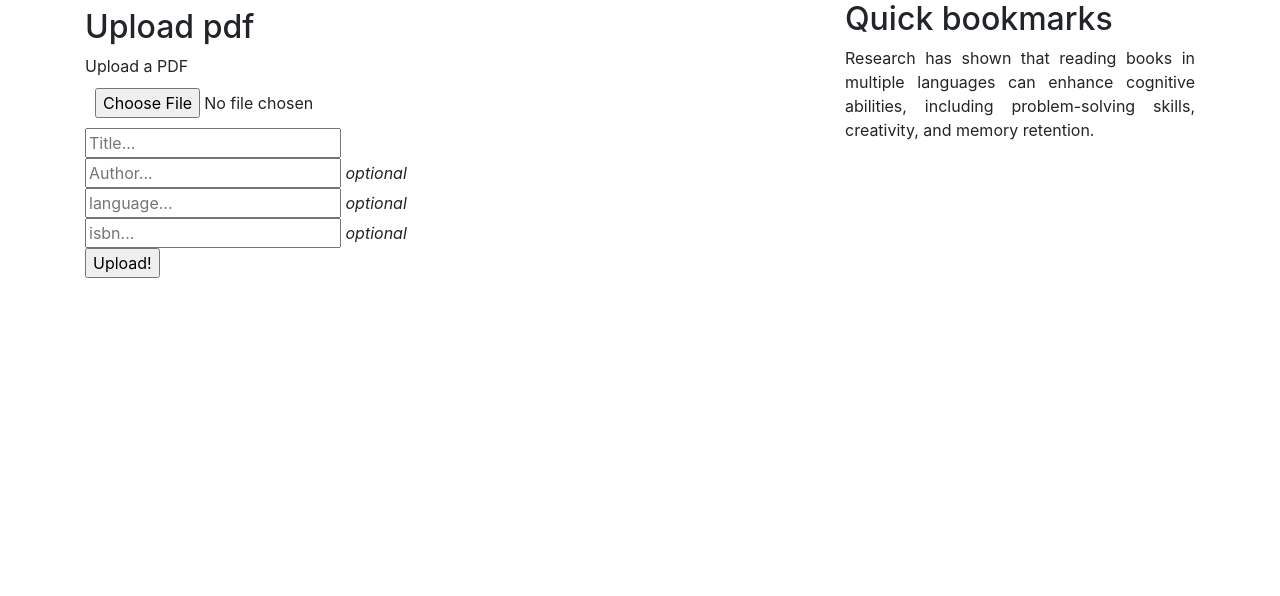
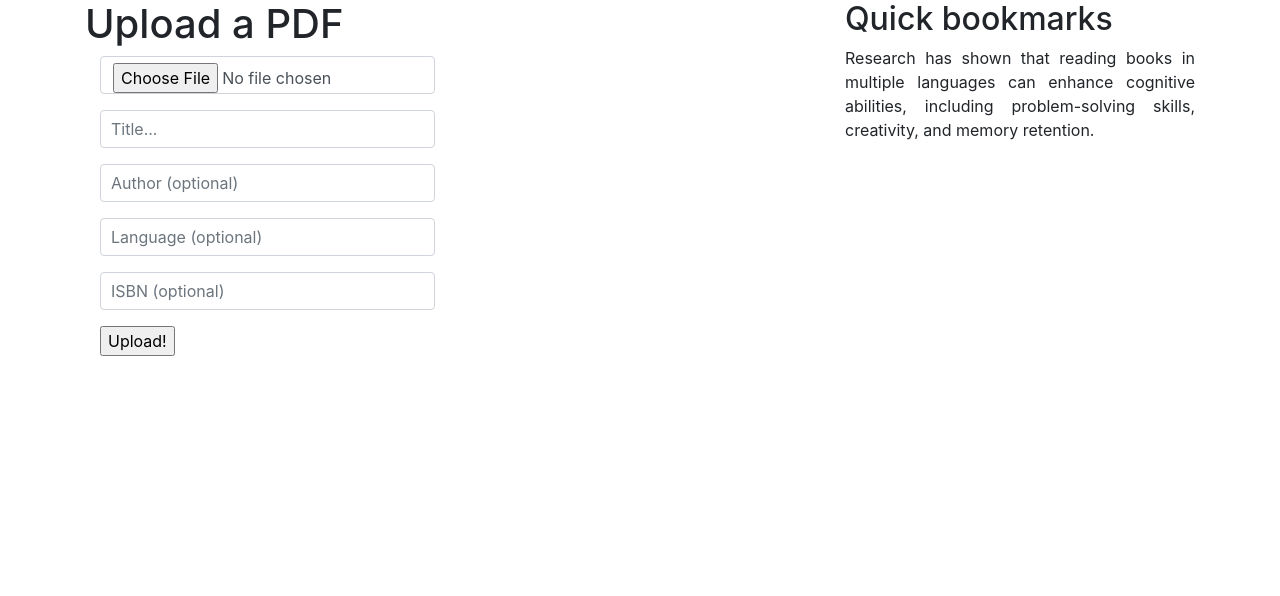
Before and after one commit to jakubgrad/Tietokannat-ja-web-ohjelmointi-Projekti, a Flask app: page /upload in a window 1280 px wide. Shown: the part 56-652 px from the top of the page. Run offline with Flask 3, Linux system fonts and the light colour scheme; the visitor is signed in with stand-in values (Sample User, id 1); some libraries are stand-ins or nearby versions.

Commit message:
Improved appearance:

```diff
--- a/src/templates/upload.html
+++ b/src/templates/upload.html
@@ -1,20 +1,32 @@
 
 {% if session.username %}
 {% extends "layout.html" %}
-{% block title %}Main page{% endblock %}
+{% block title %}Upload pdf{% endblock %}
+{% block heading %}Upload a PDF{% endblock %}
 {% block content %}
-<h2>Upload pdf</h2>
 
+<form action="/process_pdf" method="post" style="display: inline;" enctype="multipart/form-data">
+        <div class="form-group col-6">
+          <input type="file" name="pdf-file" class="form-control" id="inputFile" required>
+        </div>
+        <div class="form-group col-6">
+          <input type="title" class="form-control" id="inputTitle" style="padding:10px" rows="3" cols="40" name="title" placeholder="Title..." required>
+        </div>
+        <div class="form-group col-6">
+        <input type="author" class="form-control" name="author" placeholder="Author (optional)" id="inputAuthor" style="padding:10px" rows="3" cols="40"> </i>
+        </div>
+        <div class="form-group col-6">
+        <input type="language" class="form-control" id="inputLanguage" name="language" placeholder="Language (optional)" style="padding:10px" rows="3" cols="40">
+        </div>
+        <div class="form-group col-6">
+        <input type="isbn" name="isbn" id="inpuIsbn" class="form-control" placeholder="ISBN (optional)" style="padding:10px" rows="3" cols="40">
+        </div>
 
-<form action="/process_pdf" method="post" enctype="multipart/form-data">
-        Upload a PDF <br>
-        <input type="file" name="pdf-file" style="padding:10px" required><br>
-        <input type="title" name="title" placeholder="Title..." required><br>
-        <input type="author" name="author" placeholder="Author..." > <i>optional</i><br>
-        <input type="language" name="language" placeholder="language..." > <i>optional</i><br>
-        <input type="isbn" name="isbn" placeholder="isbn..." > <i>optional</i><br>
+        <input type="hidden" name="csrf_token" value="{{ session.csrf_token }}">
+
+        <div class="form-group col-6">
         <input type="submit" value="Upload!"><br>
-        <input type="hidden" name="csrf_token" value="{{ session.csrf_token }}">
+        </div>
 </form>
 
 {% endblock %}
```
